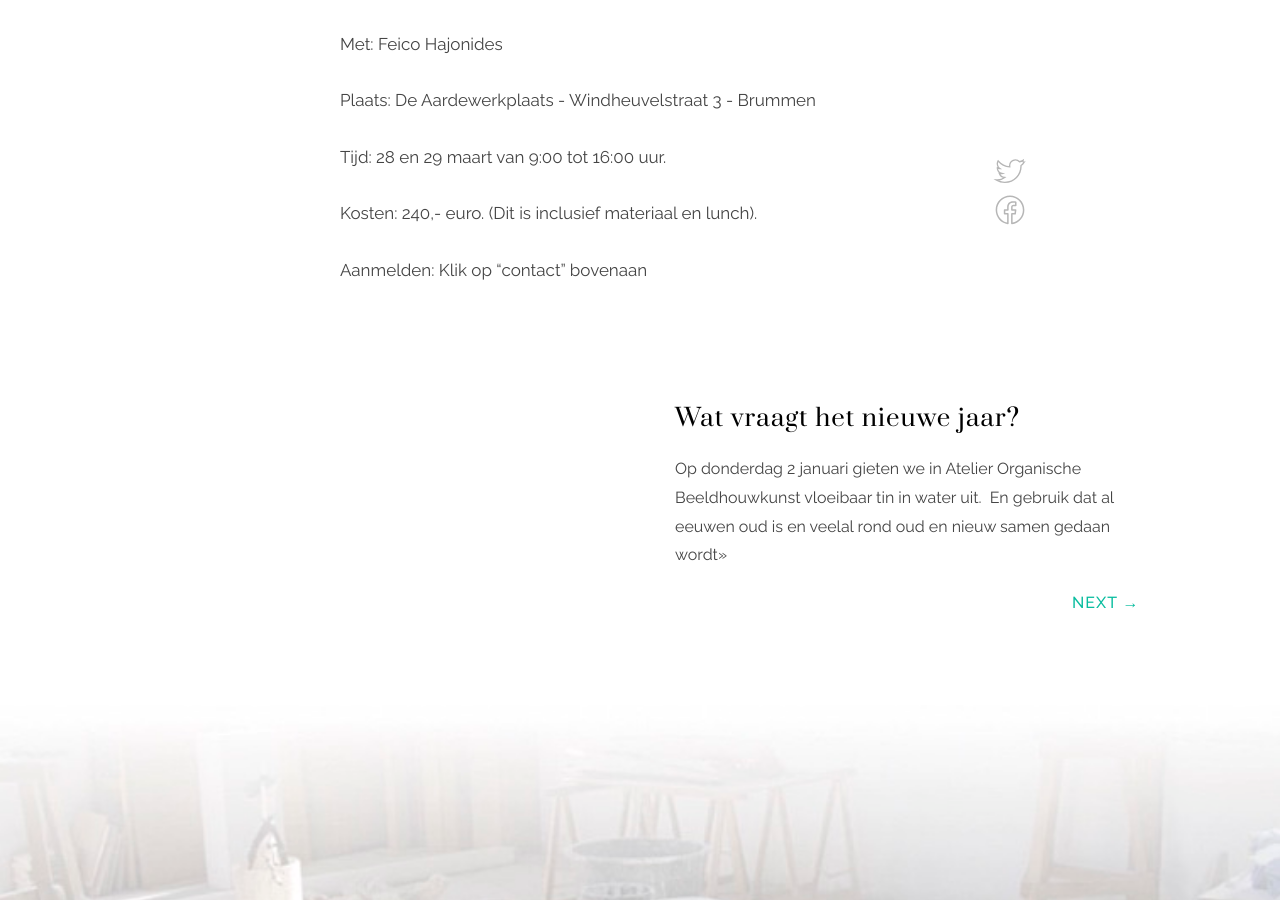
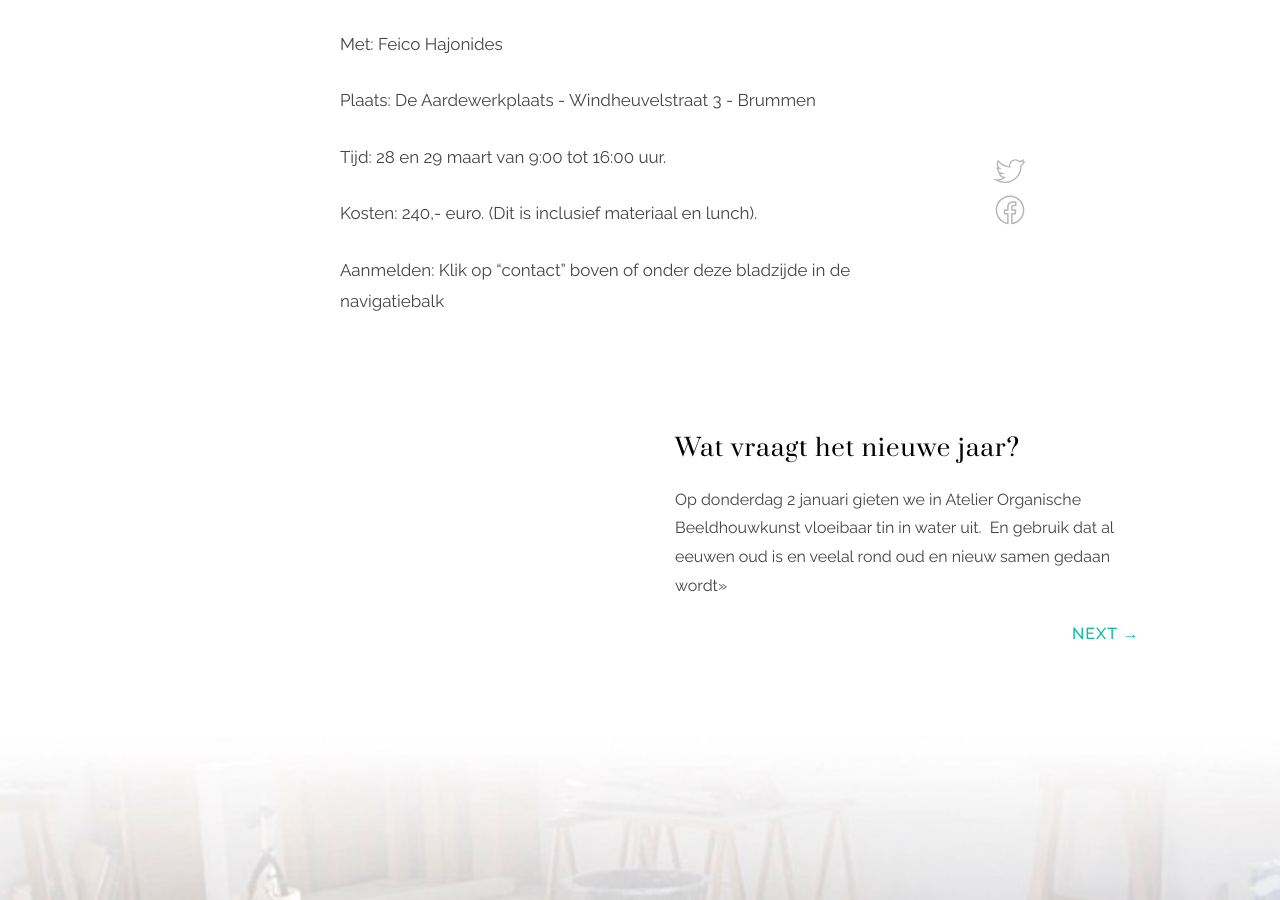
Before and after one commit to feicohajonides2020/feicohajonides2020.github.io, a Jekyll site: the page built from _posts/2019-09-05-Karma werkplaats.md, in a window 1280 px wide and 900 px high, scrolled down 1191 px. Built offline with Jekyll 4.4.1, drawn with Linux system fonts in a browser that asks for light colours.

Commit message:
Update 2019-09-05-Karma werkplaats.md

```diff
--- a/_posts/2019-09-05-Karma werkplaats.md
+++ b/_posts/2019-09-05-Karma werkplaats.md
@@ -24,4 +24,5 @@ Tijd: 28 en 29 maart van 9:00 tot 16:00 uur.
 Kosten: 240,- euro. (Dit is inclusief materiaal en lunch).
 
 Aanmelden:
-Klik op "contact" bovenaan
+Klik op "contact"
+boven of onder deze bladzijde in de navigatiebalk
```
